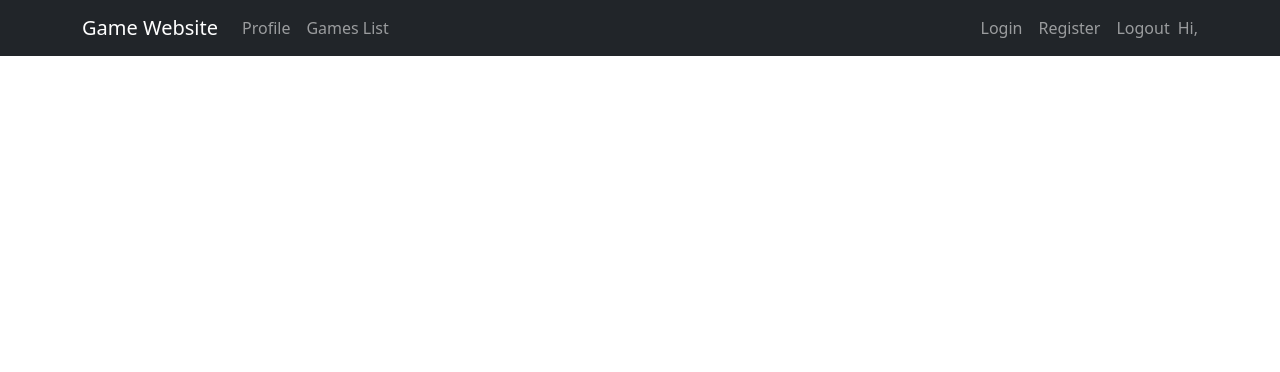
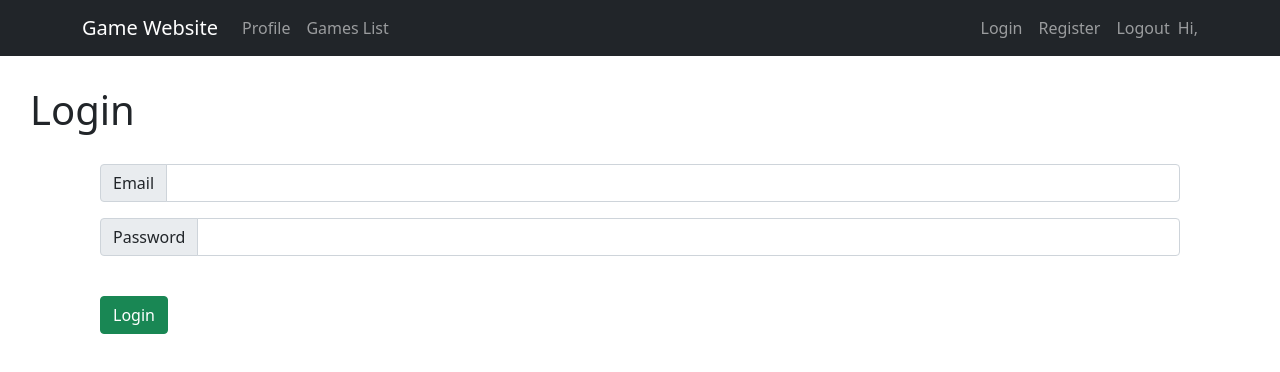
Before and after one commit to FSDWave19Group1/challengechapter9, a React (Create React App) app: page /login in a window 1280 px wide. Shown: the top 372 px of the page. Built offline with nearby package versions, Linux system fonts and the light colour scheme.

Commit message:
Update firebase to latest version

```diff
--- a/package.json
+++ b/package.json
@@ -8,7 +8,7 @@
     "@testing-library/user-event": "^13.5.0",
     "axios": "^0.27.2",
     "bootstrap": "^5.1.3",
-    "firebase": "^8.2.3",
+    "firebase": "^9.8.2",
     "react": "^18.1.0",
     "react-bootstrap": "^2.4.0",
     "react-dom": "^18.1.0",
--- a/src/App.js
+++ b/src/App.js
@@ -2,9 +2,11 @@ import logo from "./logo.svg";
 import "./App.css";
 import { BrowserRouter, Routes, Route } from "react-router-dom";
 import NavigationBar from "./components/NavigationBar";
+import firebase from "./services/firebase";
 
 import Home from "./pages/Home";
 import Profile from "./pages/Profile";
+import Login from "./pages/Login";
 
 function App() {
   return (
@@ -14,6 +16,7 @@ function App() {
         <Routes>
           <Route path="/" element={<Home></Home>} />
           <Route path="/profile" element={<Profile></Profile>} />
+          <Route path="/login" element={<Login />} />
         </Routes>
       </BrowserRouter>
     </>
--- /dev/null
+++ b/src/pages/Login.js
@@ -0,0 +1,67 @@
+import { useState } from "react";
+import { getAuth, signInWithEmailAndPassword } from "firebase/auth";
+import Button from "react-bootstrap/Button";
+import FormControl from "react-bootstrap/FormControl";
+import InputGroup from "react-bootstrap/InputGroup";
+
+export default function Register() {
+  const [email, setEmail] = useState("");
+  const [password, setPassword] = useState("");
+
+  const handleSubmit = async (e) => {
+    e.preventDefault();
+
+    const auth = getAuth();
+    signInWithEmailAndPassword(auth, email, password)
+      .then((userCredential) => {
+        alert("success");
+
+        getCurrentUser();
+      })
+      .catch((error) => {
+        console.log(error.code);
+        console.log(error.message);
+      });
+  };
+
+  const getCurrentUser = async () => {
+    const user = await getAuth().currentUser;
+    console.log("User: ", user);
+  };
+
+  return (
+    <div>
+      <h1 style={{ margin: 30 }}>Login</h1>
+      <form
+        style={{ paddingLeft: 100, paddingRight: 100 }}
+        onSubmit={handleSubmit}
+      >
+        <div>
+          <InputGroup className="col-md-5 my-3">
+            <InputGroup.Text>Email</InputGroup.Text>
+            <FormControl
+              type="email"
+              value={email}
+              onChange={(e) => setEmail(e.target.value)}
+            />
+          </InputGroup>
+        </div>
+
+        <div>
+          <InputGroup className="col-md-5  my-3">
+            <InputGroup.Text>Password</InputGroup.Text>
+            <FormControl
+              type="password"
+              value={password}
+              onChange={(e) => setPassword(e.target.value)}
+            />
+          </InputGroup>
+        </div>
+
+        <Button className="mt-4" variant="success" type="submit">
+          Login
+        </Button>
+      </form>
+    </div>
+  );
+}
--- a/src/services/firebase.js
+++ b/src/services/firebase.js
@@ -13,11 +13,9 @@ const firebaseConfig = {
   storageBucket: "challenge9-53323.appspot.com",
   messagingSenderId: "209156721349",
   appId: "1:209156721349:web:50a76ae1c0c87a63efbeac",
-  measurementId: "G-43CHL22358"
+  measurementId: "G-43CHL22358",
+  databaseURL: "https://challenge9-53323-default-rtdb.firebaseio.com/",
 };
 
 // Initialize Firebase
-firebase.initializeApp(firebaseConfig);
-
-// Get a reference to the database service
-var database = firebase.database();
+export default initializeApp(firebaseConfig);
```
Also changed, not shown: src/pages/Register.js (added, +76 -0 lines), 1 other file (tests, documents, lock files or other folders).
